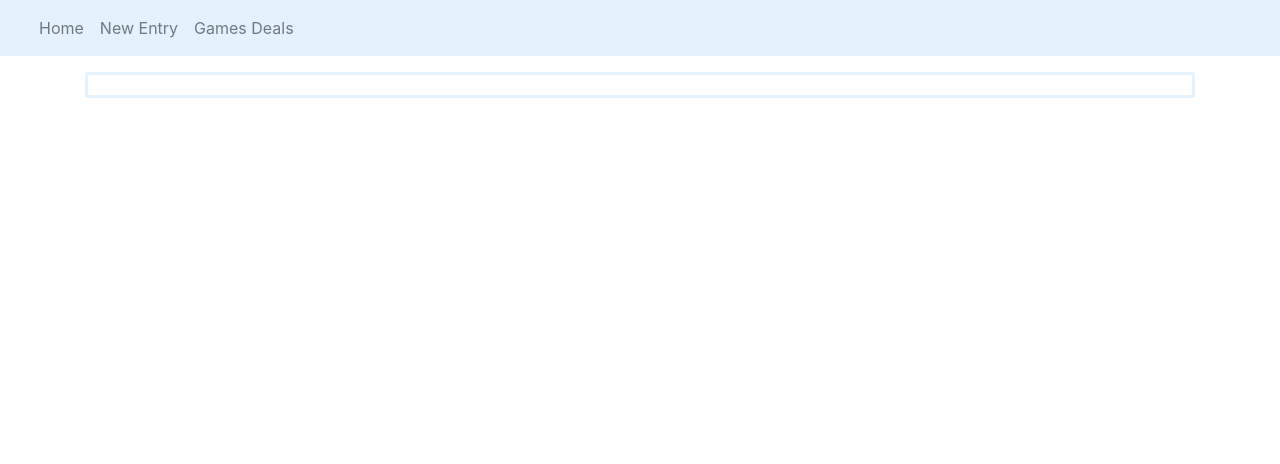
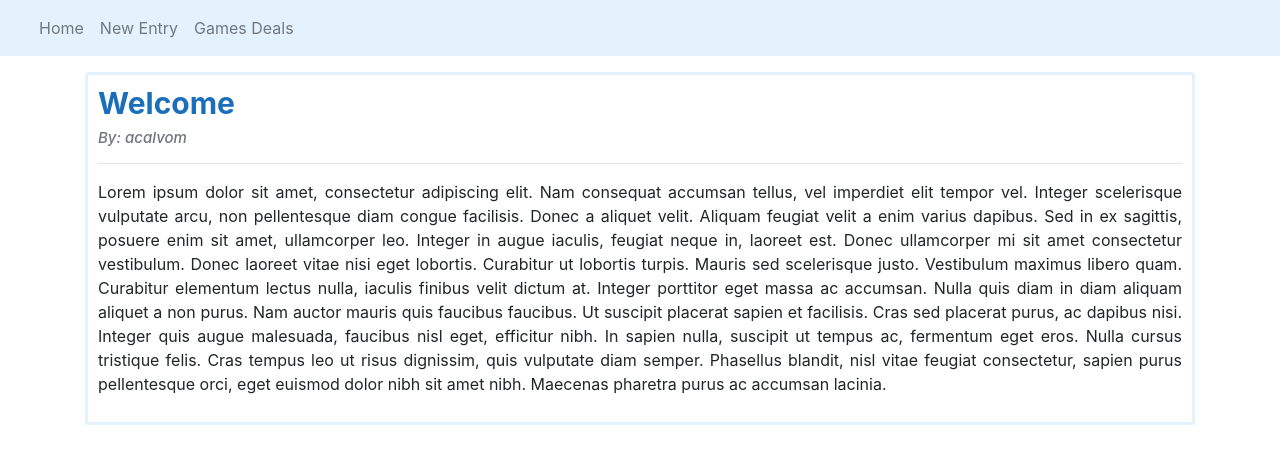
Before and after one commit to acalvom/learning-react-blog, a React (Create React App) app: page /blog/0 in a window 1280 px wide. Shown: the top 464 px of the page. Built offline with nearby package versions, Linux system fonts and the light colour scheme.

Commit message:
Adjust EntryDetail.jsx to last changes

```diff
--- a/src/components/blog/EntryDetail.jsx
+++ b/src/components/blog/EntryDetail.jsx
@@ -4,7 +4,7 @@ import {useSelector} from "react-redux";
 
 const EntryDetail = () => {
     const {id} = useParams();
-    const entry = useSelector((state) => state.blog[id]);
+    const entry = useSelector((state) => state.blog.entries[id]);
 
     return (
         <div className="entry-details">
```
